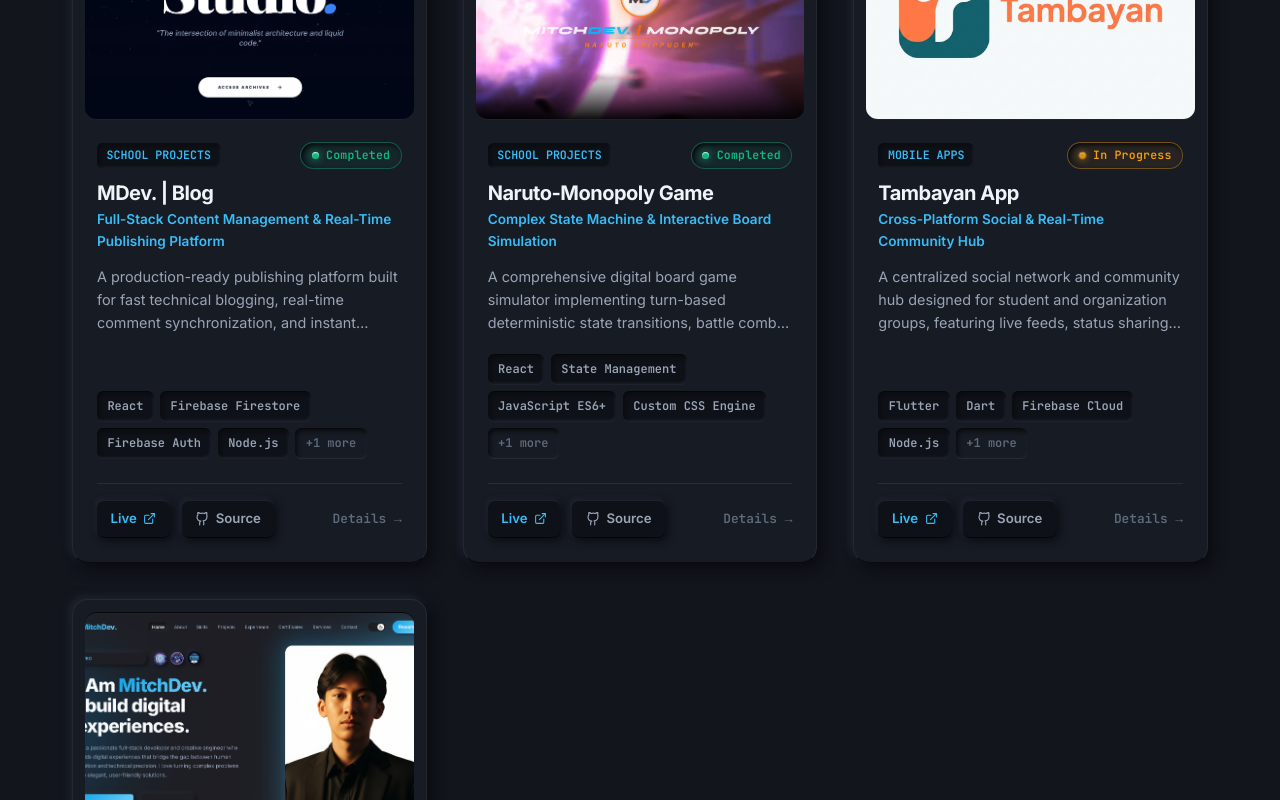
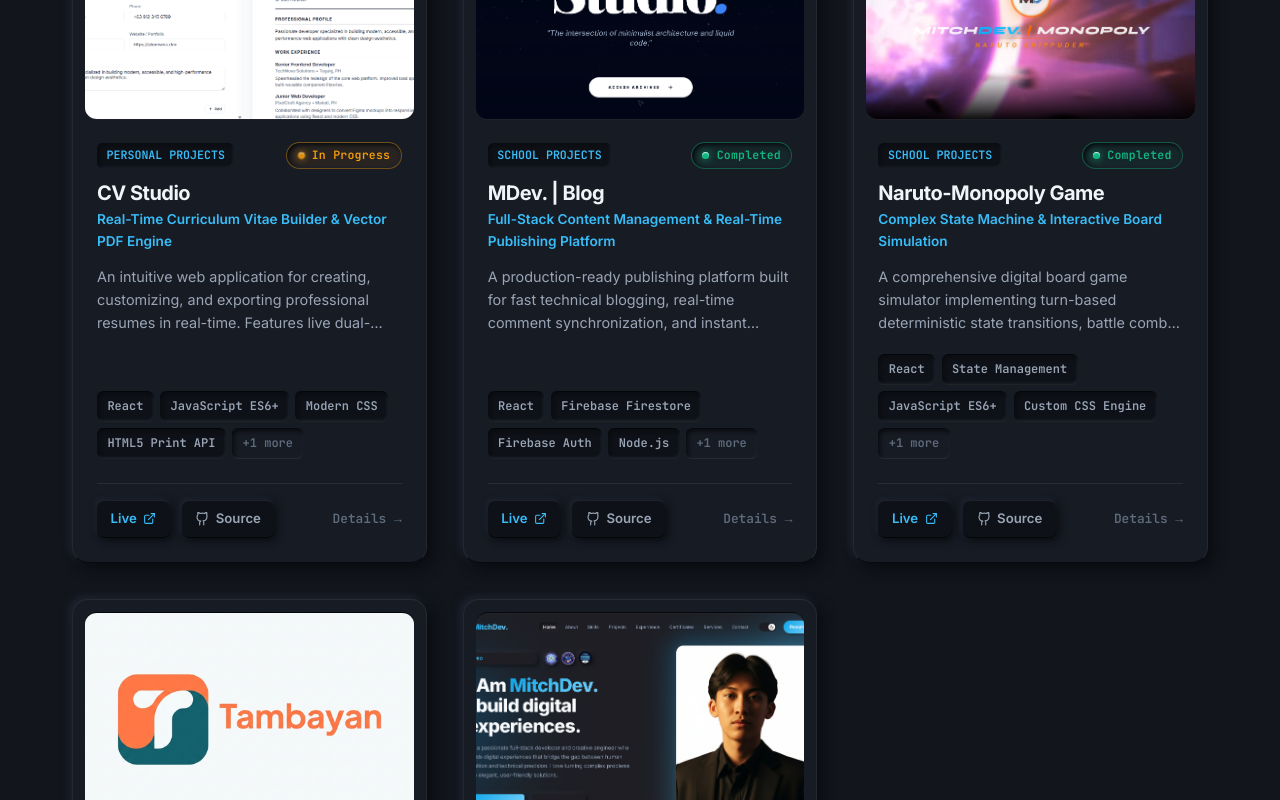
Before and after one commit to DmitzDev/Personal-PortfolioDev, a React (Vite) app: page / in a window 1280 px wide. Shown: the part 1240-2040 px from the top of the page. Built offline with nearby package versions, Linux system fonts and the light colour scheme.

Commit message:
i add some project for my personal passion

```diff
--- a/src/data/projects.js
+++ b/src/data/projects.js
@@ -1,3 +1,4 @@
+import cvStudioImg from '../assets/CVStudio.png';
 import mitchBlogImg from '../assets/MitchBlog.png';
 import NarutoMonopolyImg from '../assets/Monopoly.png';
 import PortfolioImg from '../assets/Portfolio.png';
@@ -6,6 +7,31 @@
 export const projects = [
   {
     id: 1,
+    title: "CV Studio",
+    subtitle: "Real-Time Curriculum Vitae Builder & Vector PDF Engine",
+    category: ["Personal Projects", "Web Applications"],
+    role: "Full-Stack Developer & UI Architect",
+    timeline: "2026",
+    status: "In Progress",
+    featured: true,
+    description: "An intuitive web application for creating, customizing, and exporting professional resumes in real-time. Features live dual-pane layout customization, font controls, theme accent palettes, and vector PDF compilation.",
+    challenge: "Traditional resume generators often lock formatting behind subscriptions, have rigid layouts, and lack responsive live previewing for different screen sizes and printer viewports.",
+    solution: "Built a high-performance reactive web application with instant split-pane previewing, modular section builders (experience, education, summary), responsive layout switching, and client-side PDF export.",
+    metrics: "Instant live preview • Clean vector-grade PDF • 100% Client-side privacy",
+    technologies: ["React", "JavaScript ES6+", "Modern CSS", "HTML5 Print API", "Vite"],
+    features: [
+      "Real-time dual-pane form and live resume synchronization",
+      "Dynamic styling controls: Layouts (Single / 2-Col), Accent colors, and Font families",
+      "One-click high-resolution PDF download and clear/sample preset loaders",
+      "Structured schema for Personal Info, Experience, Education, and Skills",
+      "Optimized mobile and desktop responsive interface",
+    ],
+    image: cvStudioImg,
+    liveDemo: "https://cvbuildermd.vercel.app/",
+    github: "https://github.com/DmitzDev/CV-Builder_MD",
+  },
+  {
+    id: 2,
     title: "MDev. | Blog",
     subtitle: "Full-Stack Content Management & Real-Time Publishing Platform",
     category: ["School Projects", "Web Applications"],
@@ -30,7 +56,7 @@
     github: "https://github.com/DmitzDev/Mitch-Dev-Blog",
   },
   {
-    id: 2,
+    id: 3,
     title: "Naruto-Monopoly Game",
     subtitle: "Complex State Machine & Interactive Board Simulation",
     category: ["School Projects", "Web Applications"],
@@ -54,7 +80,7 @@
     github: "https://github.com/DmitzDev/Naruto-Monopoly-MitchDev.",
   },
   {
-    id: 3,
+    id: 4,
     title: "Tambayan App",
     subtitle: "Cross-Platform Social & Real-Time Community Hub",
     category: ["Mobile Apps", "School Projects"],
@@ -78,7 +104,7 @@
     github: "https://github.com/DmitzDev",
   },
   {
-    id: 4,
+    id: 5,
     title: "Personal Portfolio",
     subtitle: "Modern Web Showcase with Zero-Bloat Architecture",
     category: ["Personal Projects", "Web Applications"],
```
Also changed, not shown: src/assets/CVStudio.png (added).
